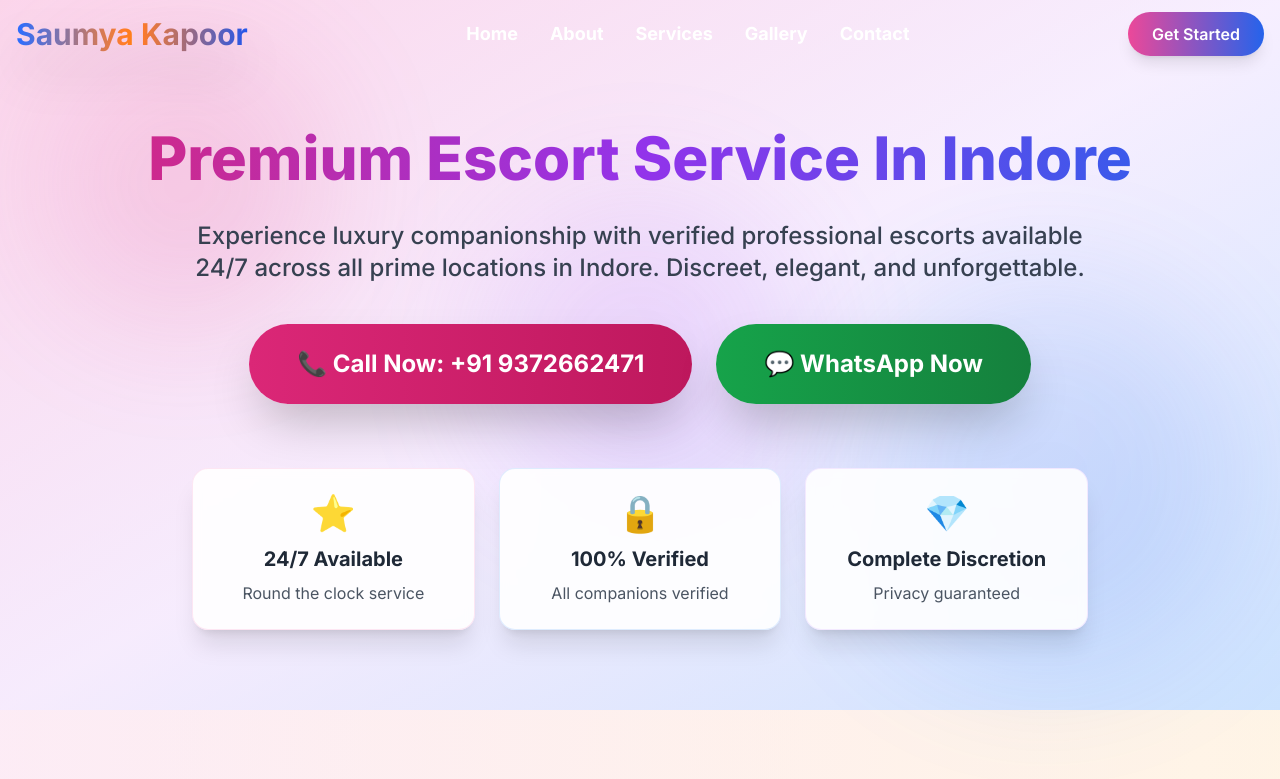
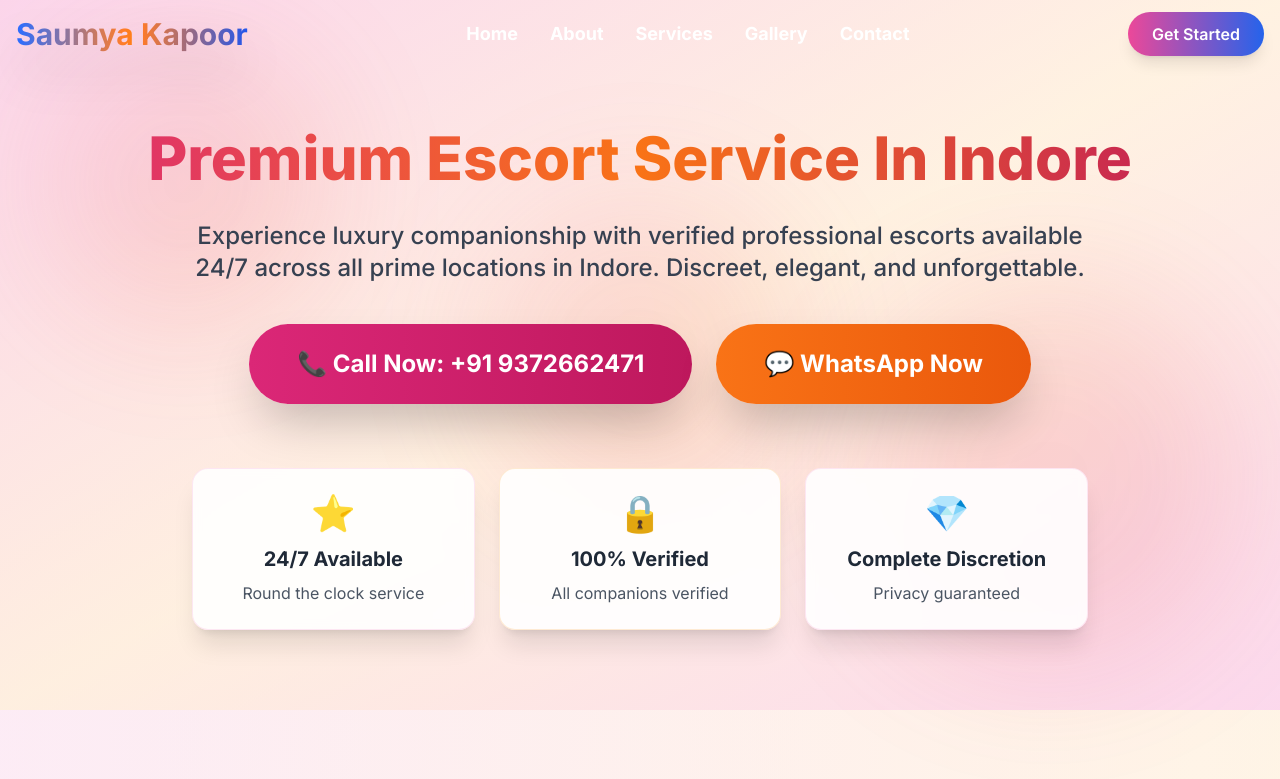
Before and after one commit to rohan-2004-web/indore, a Next.js app: page / in a window 1280 px wide. Shown: the top 779 px of the page. Built offline with nearby package versions, Linux system fonts and the light colour scheme.

Commit message:
CRITICAL FIX: Updated hero section to pink-orange theme - main banner visible in production

```diff
--- a/src/app/page.tsx
+++ b/src/app/page.tsx
@@ -127,14 +127,14 @@ export default function Home() {
 
         {/* Hero Section - Original Style */}
         <section className="pt-32 pb-20 px-4 sm:px-6 lg:px-8 relative">
-          <div className="absolute inset-0 bg-gradient-to-br from-pink-200/80 via-purple-100/70 to-blue-200/80"></div>
+          <div className="absolute inset-0 bg-gradient-to-br from-pink-200/80 via-orange-100/70 to-pink-200/80"></div>
           <div className="absolute inset-0">
-            <div className="absolute top-10 left-10 w-72 h-72 bg-gradient-to-br from-pink-400/30 to-pink-600/30 rounded-full blur-3xl animate-pulse"></div>
-            <div className="absolute bottom-10 right-10 w-96 h-96 bg-gradient-to-br from-blue-400/30 to-blue-600/30 rounded-full blur-3xl animate-pulse"></div>
-            <div className="absolute top-1/2 left-1/2 transform -translate-x-1/2 -translate-y-1/2 w-80 h-80 bg-gradient-to-br from-purple-400/30 to-purple-600/30 rounded-full blur-3xl animate-pulse"></div>
+            <div className="absolute top-10 left-10 w-72 h-72 bg-gradient-to-br from-pink-400/30 to-orange-600/30 rounded-full blur-3xl animate-pulse"></div>
+            <div className="absolute bottom-10 right-10 w-96 h-96 bg-gradient-to-br from-orange-400/30 to-pink-600/30 rounded-full blur-3xl animate-pulse"></div>
+            <div className="absolute top-1/2 left-1/2 transform -translate-x-1/2 -translate-y-1/2 w-80 h-80 bg-gradient-to-br from-pink-400/30 to-orange-600/30 rounded-full blur-3xl animate-pulse"></div>
           </div>
           <div className="max-w-7xl mx-auto text-center relative z-10">
-            <h1 className="text-4xl md:text-6xl font-extrabold bg-gradient-to-r from-pink-600 via-purple-600 to-blue-600 bg-clip-text text-transparent mb-8 leading-tight">
+            <h1 className="text-4xl md:text-6xl font-extrabold bg-gradient-to-r from-pink-600 via-orange-500 to-pink-700 bg-clip-text text-transparent mb-8 leading-tight">
               Premium Escort Service In Indore
             </h1>
             <p className="text-xl md:text-2xl text-gray-700 max-w-4xl mx-auto mb-10 font-medium leading-relaxed">
@@ -149,7 +149,7 @@ export default function Home() {
               </a>
               <a
                 href="https://wa.me/919372662471"
-                className="inline-block bg-gradient-to-r from-green-600 to-green-700 hover:from-green-700 hover:to-green-800 text-white px-12 py-6 rounded-full font-bold text-2xl transition-all duration-300 transform hover:scale-105 shadow-2xl"
+                className="inline-block bg-gradient-to-r from-orange-500 to-orange-600 hover:from-orange-600 hover:to-orange-700 text-white px-12 py-6 rounded-full font-bold text-2xl transition-all duration-300 transform hover:scale-105 shadow-2xl"
               >
                 💬 WhatsApp Now
               </a>
@@ -160,12 +160,12 @@ export default function Home() {
                 <h3 className="font-bold text-xl text-gray-800 mb-2">24/7 Available</h3>
                 <p className="text-gray-600">Round the clock service</p>
               </div>
-              <div className="bg-white/90 backdrop-blur-sm rounded-2xl p-6 shadow-xl border border-blue-200/50">
+              <div className="bg-white/90 backdrop-blur-sm rounded-2xl p-6 shadow-xl border border-orange-200/50">
                 <div className="text-4xl mb-3">🔒</div>
                 <h3 className="font-bold text-xl text-gray-800 mb-2">100% Verified</h3>
                 <p className="text-gray-600">All companions verified</p>
               </div>
-              <div className="bg-white/90 backdrop-blur-sm rounded-2xl p-6 shadow-xl border border-purple-200/50">
+              <div className="bg-white/90 backdrop-blur-sm rounded-2xl p-6 shadow-xl border border-pink-200/50">
                 <div className="text-4xl mb-3">💎</div>
                 <h3 className="font-bold text-xl text-gray-800 mb-2">Complete Discretion</h3>
                 <p className="text-gray-600">Privacy guaranteed</p>
```
